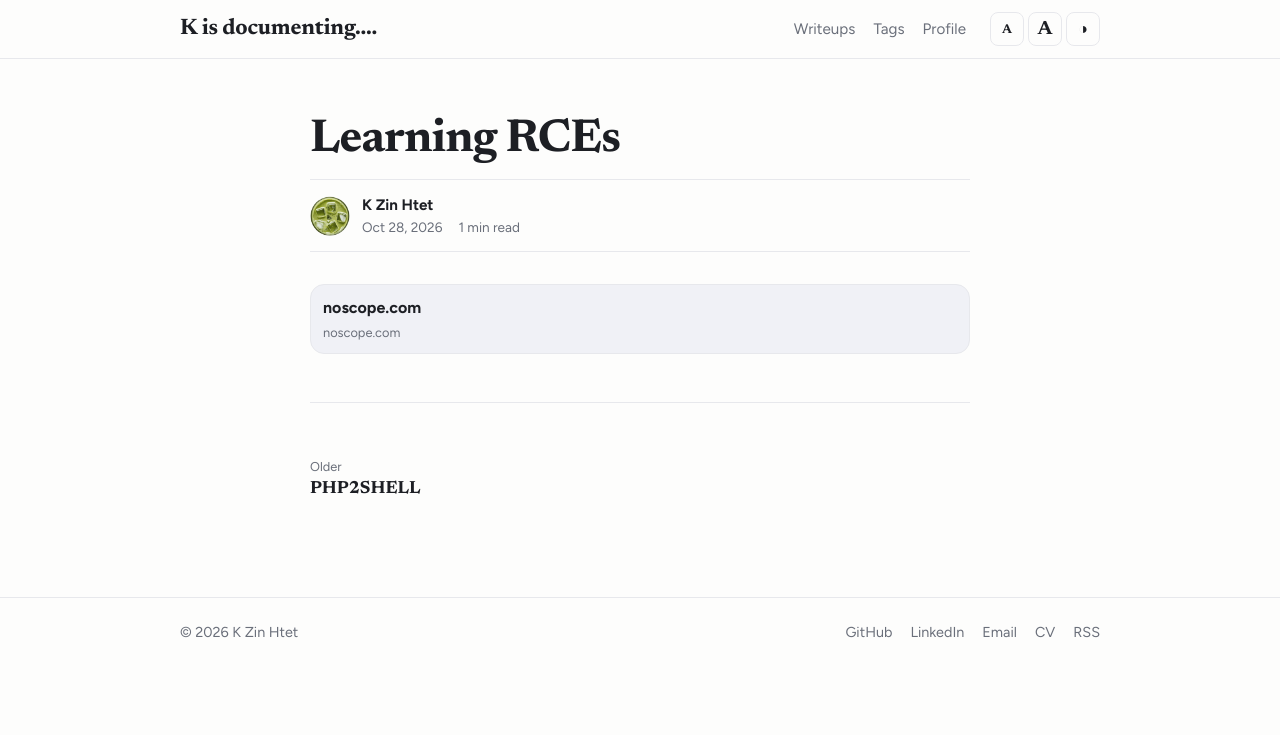
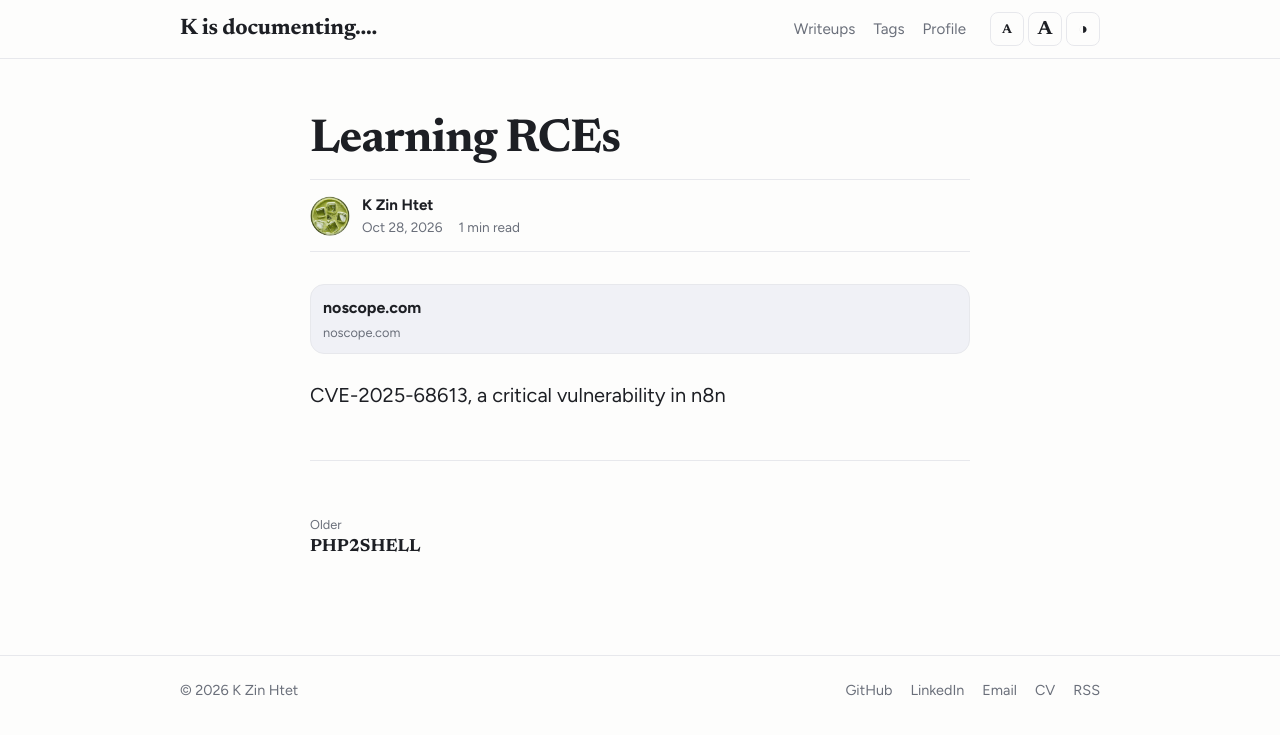
Before and after one commit to cloudskim/cloudskim.github.io, a Jekyll site: the page built from _posts/2026-10-28-learning-rces.md, in a window 1280 px wide. Shown: the top 735 px of the page. Built offline with Jekyll 4.4.1, drawn with Linux system fonts in a browser that asks for light colours.

Commit message:
Update _posts/2026-10-28-learning-rces.md (via Pages CMS)

```diff
--- a/_posts/2026-10-28-learning-rces.md
+++ b/_posts/2026-10-28-learning-rces.md
@@ -2,3 +2,5 @@
 title: Learning RCEs
 ---
 [https://www.noscope.com/blog/cve-2026-35482-noscope-alf-rce](https://www.noscope.com/blog/cve-2026-35482-noscope-alf-rce)
+
+ CVE-2025-68613, a critical vulnerability in n8n
```
